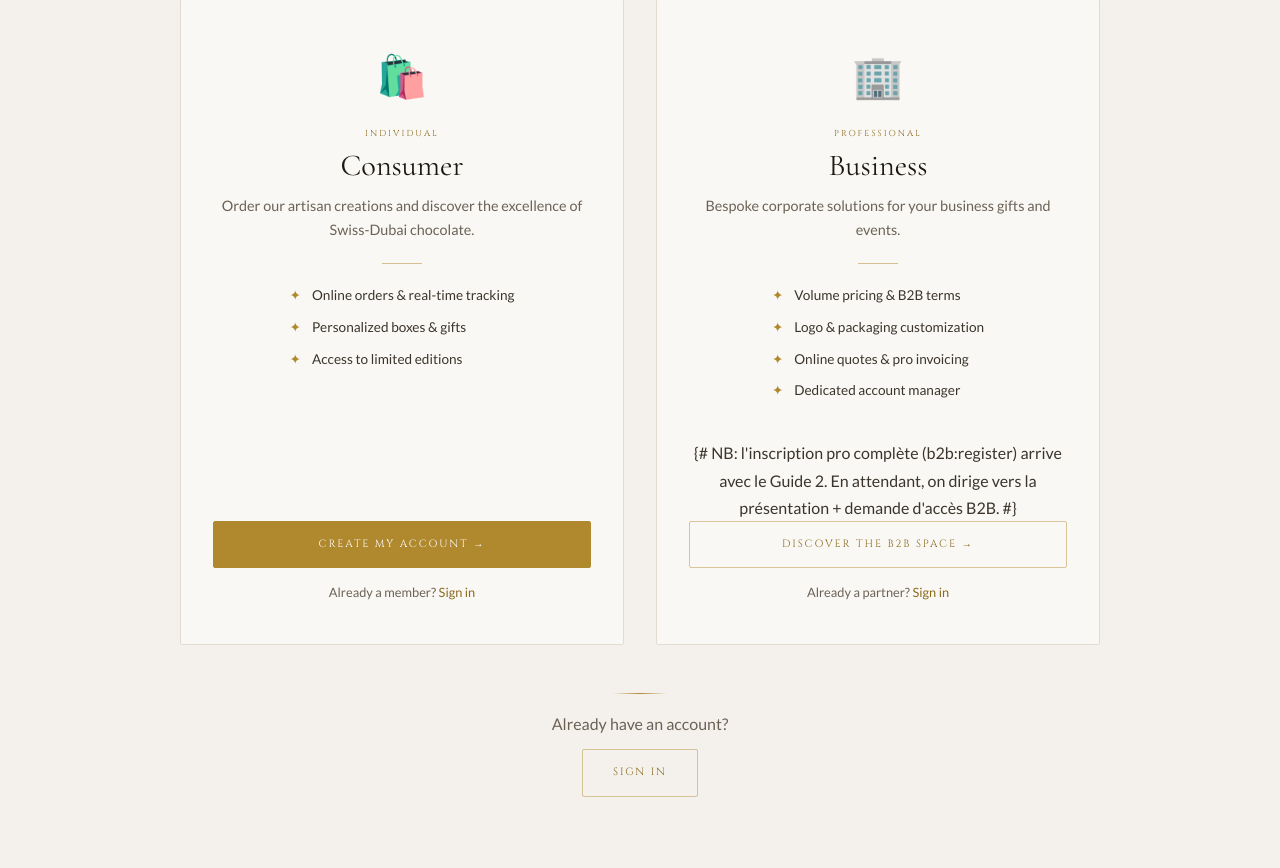
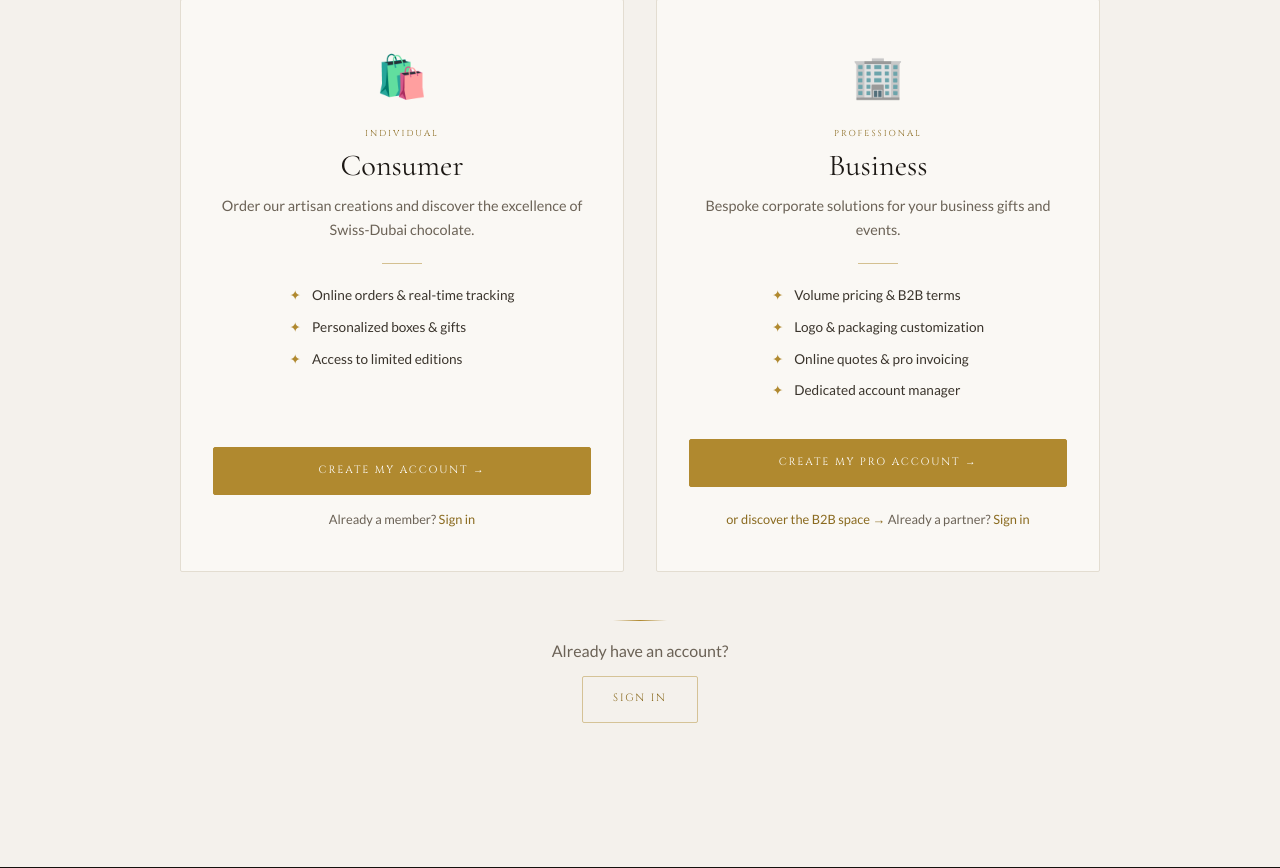
Before and after one commit to SaraEstelle/Lamos-chocolate, a Django app: page /accounts/connect/ in a window 1280 px wide. Shown: the part 400-1268 px from the top of the page. Run offline with Django 5.2, Linux system fonts and the light colour scheme; parts of the project's set-up code (start-up, migrations or seed data) failed here and were passed over.

Commit message:
feat(accounts): unify connect cards and link B2B self-registration
Both profile cards now use the same gold button style for visual symmetry,
and the B2B card links directly to b2b:register instead of the presentation
page, enabling self-service pro sign-up from the profile chooser.

```diff
--- a/backend/templates/accounts/connect.html
+++ b/backend/templates/accounts/connect.html
@@ -54,10 +54,12 @@
         <li>{% trans "Online quotes & pro invoicing" %}</li>
         <li>{% trans "Dedicated account manager" %}</li>
       </ul>
-      {# NB: l'inscription pro complète (b2b:register) arrive avec le Guide 2.
-         En attendant, on dirige vers la présentation + demande d'accès B2B. #}
-      <a href="{% url 'b2b:presentation' %}" class="btn btn-outline">{% trans "Discover the B2B space" %} →</a>
+
+      <a href="{% url 'b2b:register' %}" class="btn btn-gold">{% trans "Create my pro account" %} →</a>
       <p class="muted" style="font-size:.8rem;margin-top:.9rem;">
+      <a href="{% url 'b2b:presentation' %}" style="color:var(--c-gold-3);font-size:.8rem;display:inline-block;margin-top:.5rem;">
+      {% trans "or discover the B2B space" %} →
+      </a>
         {% trans "Already a partner?" %} <a href="{% url 'accounts:login' %}" style="color:var(--c-gold-3)">{% trans "Sign in" %}</a>
       </p>
     </article>
@@ -65,7 +67,7 @@
   </div>
 
   <!-- Already registered → go to the real login page -->
-  <div class="connect-login reveal" style="text-align:center;">
+  <div class="connect-login reveal" style="text-align:center">
     <span class="gold-line" aria-hidden="true"></span>
     <p class="muted" style="margin:1rem 0 .75rem;">{% trans "Already have an account?" %}</p>
     <a href="{% url 'accounts:login' %}" class="btn btn-outline">{% trans "Sign in" %}</a>
```
